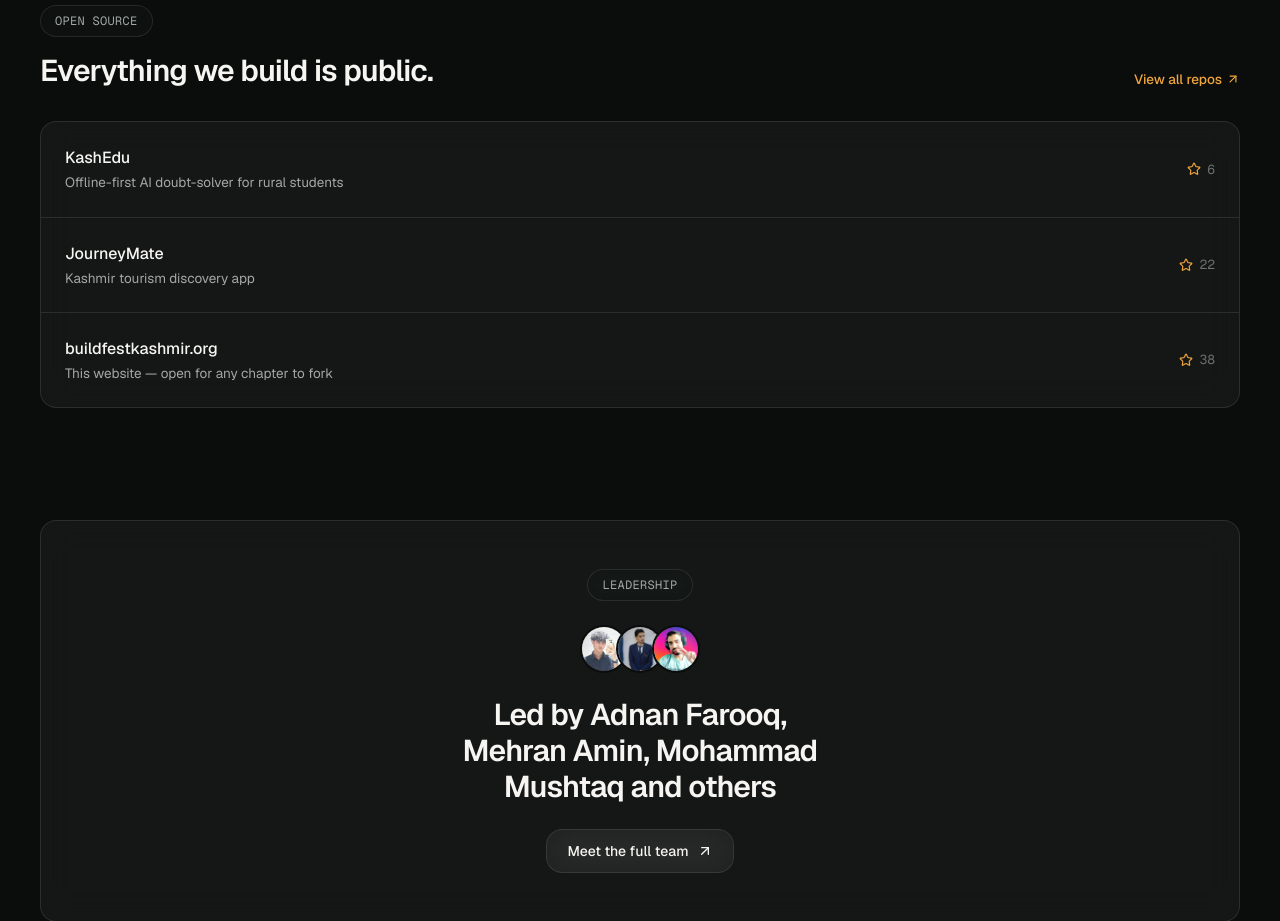
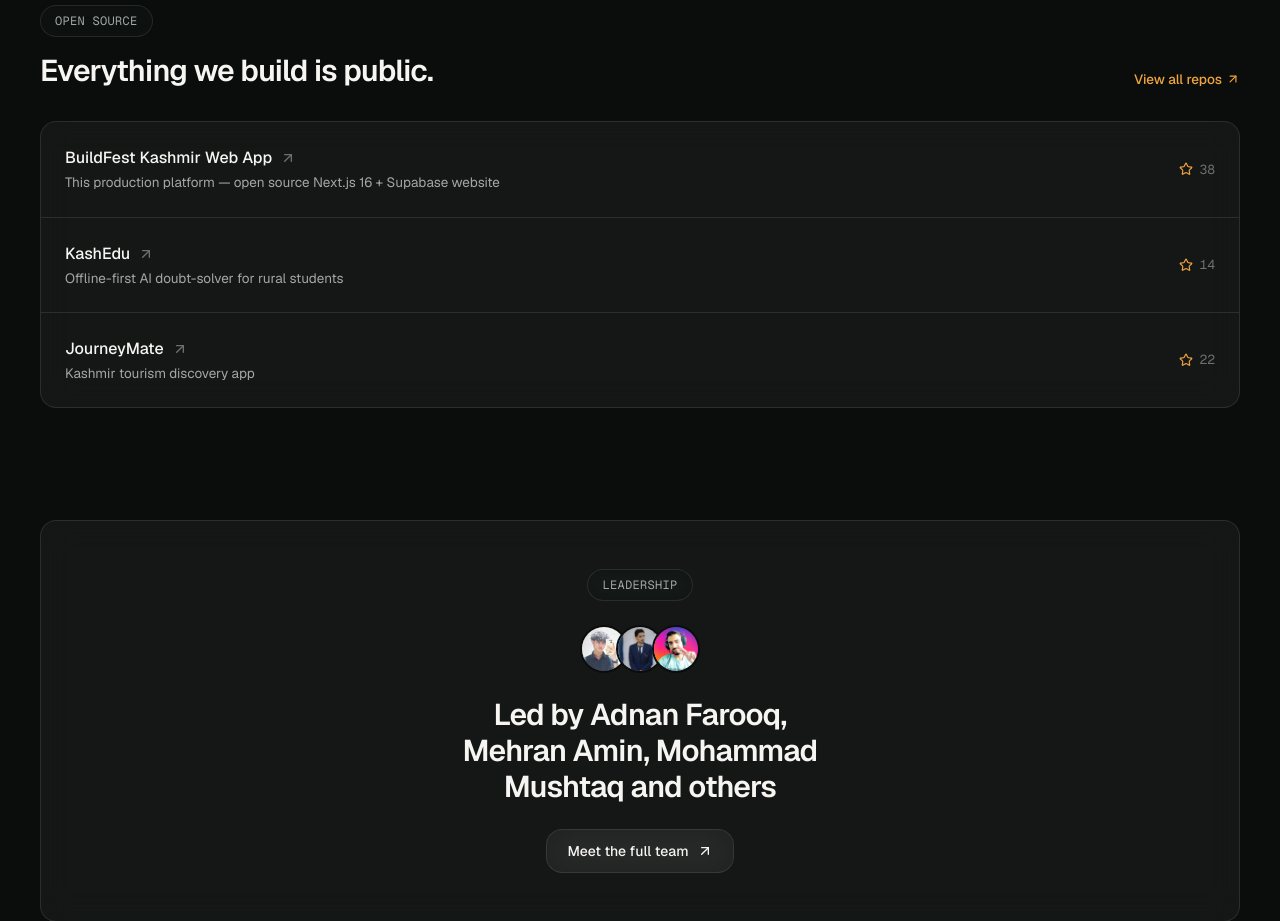
Before and after one commit to CodeWithAdnaan/buildfestkashmir, a Next.js app: page /community in a window 1280 px wide. Shown: the part 1580-2501 px from the top of the page. Built offline with nearby package versions, Linux system fonts and the light colour scheme; no server answers.

Commit message:
feat: update GitHub repository links across site & open source section

```diff
--- a/src/components/sections/community/open-source.tsx
+++ b/src/components/sections/community/open-source.tsx
@@ -20,24 +20,35 @@ export function OpenSource() {
           </div>
           <Link
             href={siteConfig.links.github}
+            target="_blank"
+            rel="noreferrer"
             className="flex items-center gap-1 text-[13.5px] font-medium text-saffron transition-opacity hover:opacity-80"
           >
             View all repos <ArrowUpRight className="h-3.5 w-3.5" />
           </Link>
         </Reveal>
 
-        <Reveal className="glass divide-y divide-border rounded-2xl">
+        <Reveal className="glass divide-y divide-border rounded-2xl overflow-hidden">
           {openSourceProjects.map((project) => (
-            <div key={project.name} className="flex items-center justify-between gap-4 p-5 sm:p-6">
+            <Link
+              key={project.name}
+              href={project.url}
+              target="_blank"
+              rel="noreferrer"
+              className="group flex items-center justify-between gap-4 p-5 sm:p-6 transition-colors hover:bg-canvas-raised/50"
+            >
               <div>
-                <div className="font-medium">{project.name}</div>
+                <div className="flex items-center gap-2 font-medium text-ink transition-colors group-hover:text-saffron">
+                  <span>{project.name}</span>
+                  <ArrowUpRight className="h-4 w-4 text-ink-faint transition-colors group-hover:text-saffron" />
+                </div>
                 <div className="mt-0.5 text-[13.5px] text-ink-muted">{project.description}</div>
               </div>
               <div className="flex shrink-0 items-center gap-1.5 font-mono text-[13px] text-ink-faint">
                 <Star className="h-3.5 w-3.5 text-saffron" />
                 {project.stars}
               </div>
-            </div>
+            </Link>
           ))}
         </Reveal>
       </div>
--- a/src/lib/constants/community.ts
+++ b/src/lib/constants/community.ts
@@ -41,7 +41,22 @@ export const roadmap = [
 ];
 
 export const openSourceProjects = [
-  { name: "KashEdu", description: "Offline-first AI doubt-solver for rural students", stars: 6 },
-  { name: "JourneyMate", description: "Kashmir tourism discovery app", stars: 22 },
-  { name: "buildfestkashmir.org", description: "This website — open for any chapter to fork", stars: 38 },
+  {
+    name: "BuildFest Kashmir Web App",
+    description: "This production platform — open source Next.js 16 + Supabase website",
+    stars: 38,
+    url: "https://github.com/CodeWithAdnaan/buildfestkashmir",
+  },
+  {
+    name: "KashEdu",
+    description: "Offline-first AI doubt-solver for rural students",
+    stars: 14,
+    url: "https://github.com/CodeWithAdnaan/buildfestkashmir",
+  },
+  {
+    name: "JourneyMate",
+    description: "Kashmir tourism discovery app",
+    stars: 22,
+    url: "https://github.com/CodeWithAdnaan/buildfestkashmir",
+  },
 ];
--- a/src/lib/constants/site.ts
+++ b/src/lib/constants/site.ts
@@ -10,7 +10,7 @@ export const siteConfig = {
   founded: 2023,
   links: {
     instagram: "https://instagram.com/buildfestkashmir",
-    github: "https://github.com/buildfestkashmir",
+    github: "https://github.com/CodeWithAdnaan/buildfestkashmir",
     discord: "https://discord.gg/buildfestkashmir",
     twitter: "https://twitter.com/buildfestkmr",
   },
```
